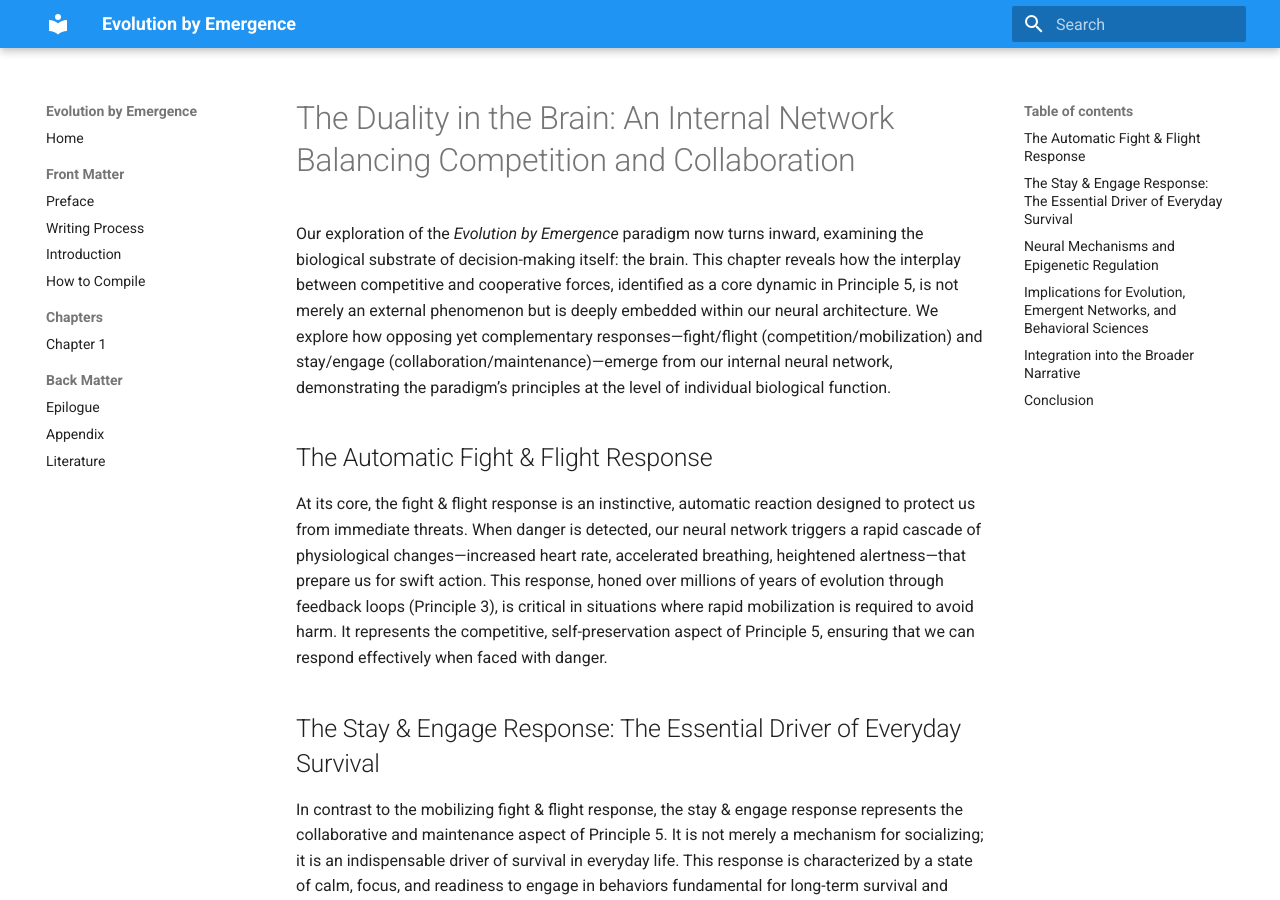
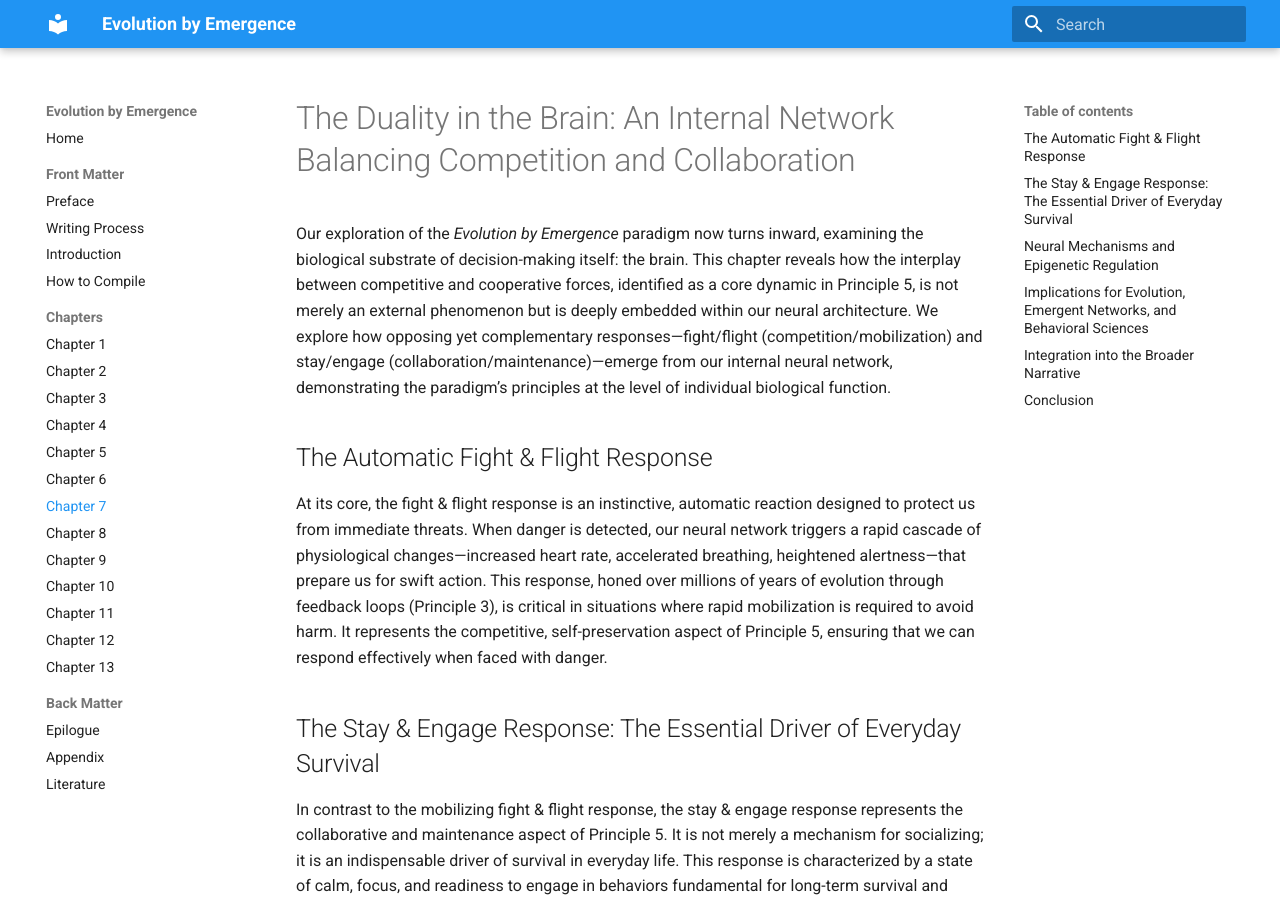
Before and after one commit to albertjanvanhoek/Evolution-by-Emergence, an MkDocs documentation site: the page built from docs/Chapters/Chapter_7.md, in a window 1280 px wide and 900 px high. Built offline with MkDocs 1.6.1 and Material for MkDocs 9.7.7, drawn with Linux system fonts in a browser that asks for light colours.

Commit message:
Update mkdocs.yml

```diff
--- a/mkdocs.yml
+++ b/mkdocs.yml
@@ -1,6 +1,6 @@
 site_name: Evolution by Emergence
-docs_dir: docs      # your Markdown lives here
-site_dir: site      # MkDocs will write HTML here
+docs_dir: docs        # where your Markdown lives
+site_dir: site        # where MkDocs will write the HTML
 
 theme:
   name: material
@@ -17,14 +17,25 @@ theme:
 nav:
   - Home: index.md
   - Front Matter:
-      - Preface: Frontmatter/Preface.md
-      - Writing Process: Frontmatter/Writing_process.md
-      - Introduction: Frontmatter/Introduction.md
-      - How to Compile: Frontmatter/Instructions_to_compile_the_book.md
+    - Preface: Frontmatter/Preface.md
+    - Writing Process: Frontmatter/Writing_process.md
+    - Introduction: Frontmatter/Introduction.md
+    - How to Compile: Frontmatter/Instructions_to_compile_the_book.md
   - Chapters:
-      - Chapter 1: Chapters/Chapter_1.md
-      # … through Chapter 13
+    - Chapter 1: Chapters/Chapter_1.md
+    - Chapter 2: Chapters/Chapter_2.md
+    - Chapter 3: Chapters/Chapter_3.md
+    - Chapter 4: Chapters/Chapter_4.md
+    - Chapter 5: Chapters/Chapter_5.md
+    - Chapter 6: Chapters/Chapter_6.md
+    - Chapter 7: Chapters/Chapter_7.md
+    - Chapter 8: Chapters/Chapter_8.md
+    - Chapter 9: Chapters/Chapter_9.md
+    - Chapter 10: Chapters/Chapter_10.md
+    - Chapter 11: Chapters/Chapter_11.md
+    - Chapter 12: Chapters/Chapter_12.md
+    - Chapter 13: Chapters/Chapter_13.md
   - Back Matter:
-      - Epilogue: Backmatter/Epilogue.md
-      - Appendix: Backmatter/Appendix.md
-      - Literature: Backmatter/Literature.md
+    - Epilogue: Backmatter/Epilogue.md
+    - Appendix: Backmatter/Appendix.md
+    - Literature: Backmatter/Literature.md
```
